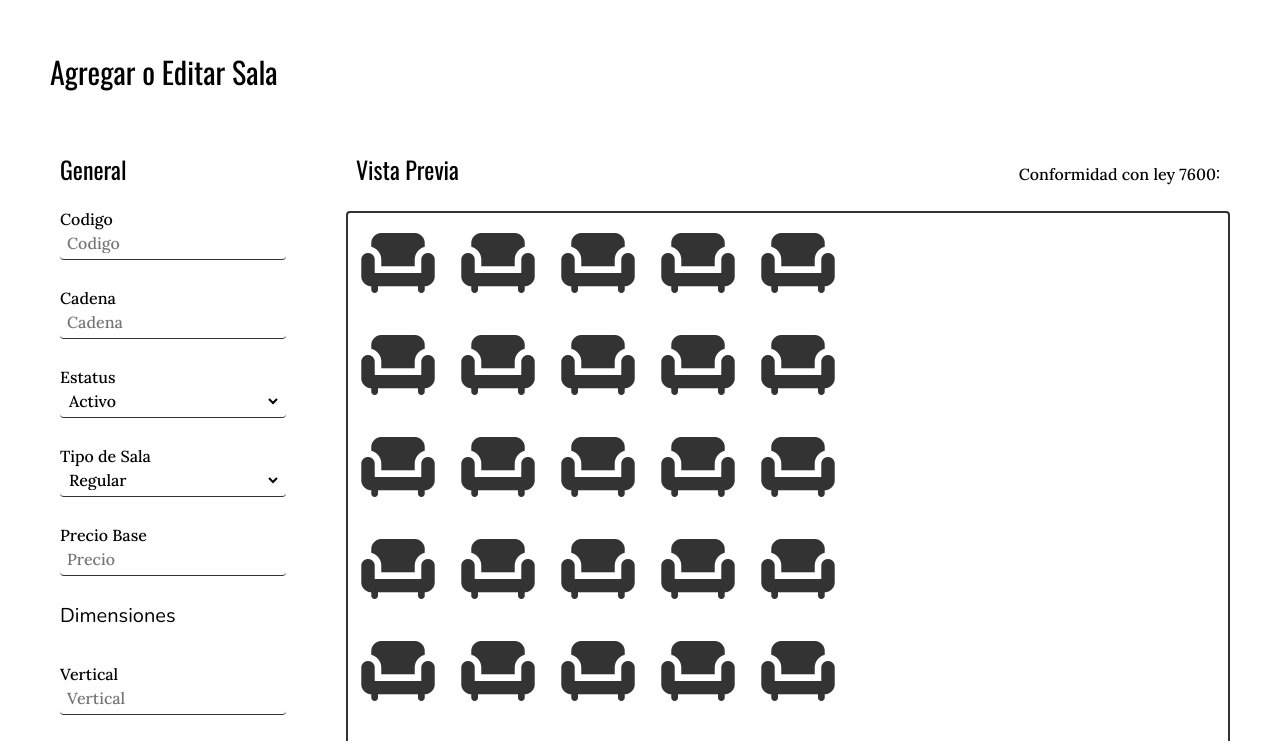
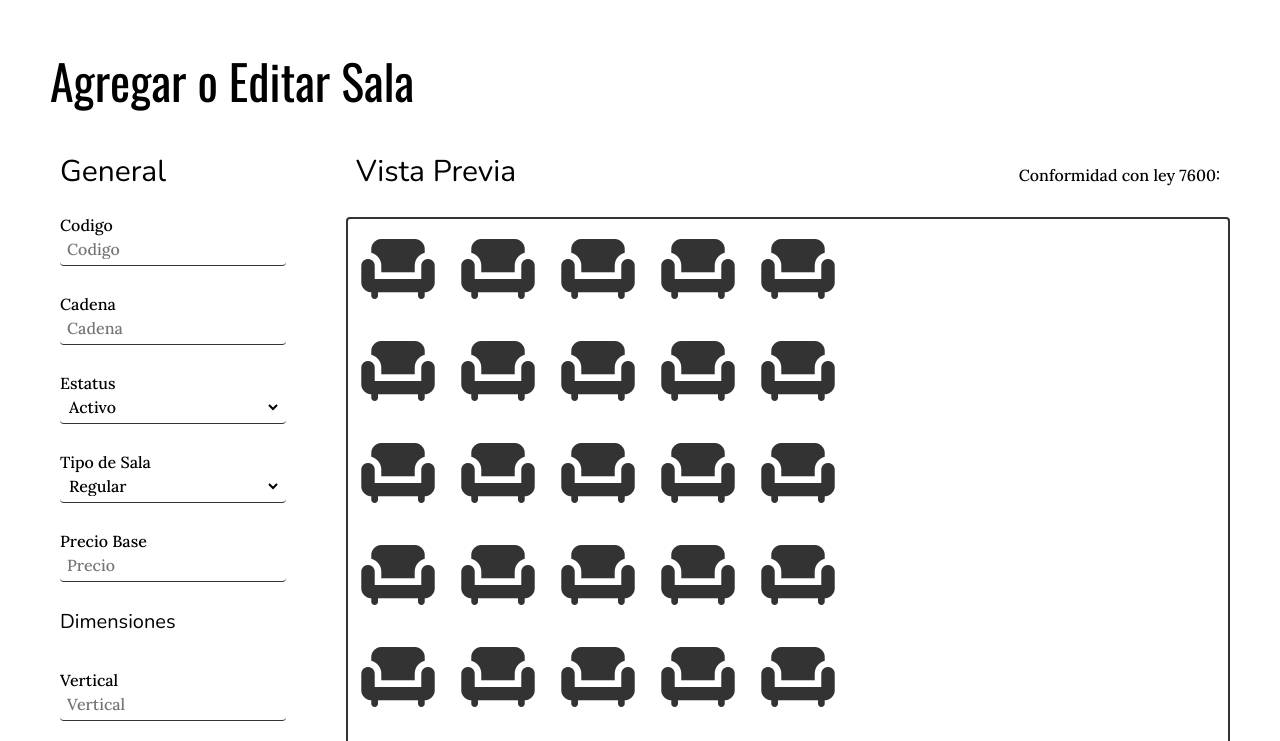
Before and after one commit to Fiji-exe/CineManager, a plain HTML site: page html/editar-salas.html in a window 1280 px wide. Shown: the part 59-800 px from the top of the page. Drawn offline with nearby package versions, Linux system fonts and the light colour scheme; files whose address does not match are found by name.

Commit message:
Fix general.css

```diff
--- a/css/general.css
+++ b/css/general.css
@@ -79,14 +79,6 @@ textarea {
 .fnd-oscuro {
     background: #070F1A;
     padding: 10%;
-}
-
-h2,
-h3,
-h4,
-h5,
-h6 {
-    font-family: 'Nunito';
 }
 
 /* Inputs  */
@@ -336,23 +328,6 @@ h6 {
 
 /* end css footer */
 
-h1 {
-    font-family: "Oswald";
-    font-size: 30px;
-}
-
-h2 {
-    font-family: "Oswald";
-    font-size: 24px;
-}
-
-textarea {
-    outline: none;
-    resize: none;
-    width: 100%;
-    height: 200px;
-}
-
 .btn1-fondoclaro {
     background: #950F11;
     border: 2px solid #950F11;
@@ -361,11 +336,6 @@ textarea {
     font-weight: bold;
     padding: 10px;
     border-radius: 5px;
-    font-family: 'Lora';
-}
-
-body {
-    font-size: 16px;
     font-family: 'Lora';
 }
 
```
